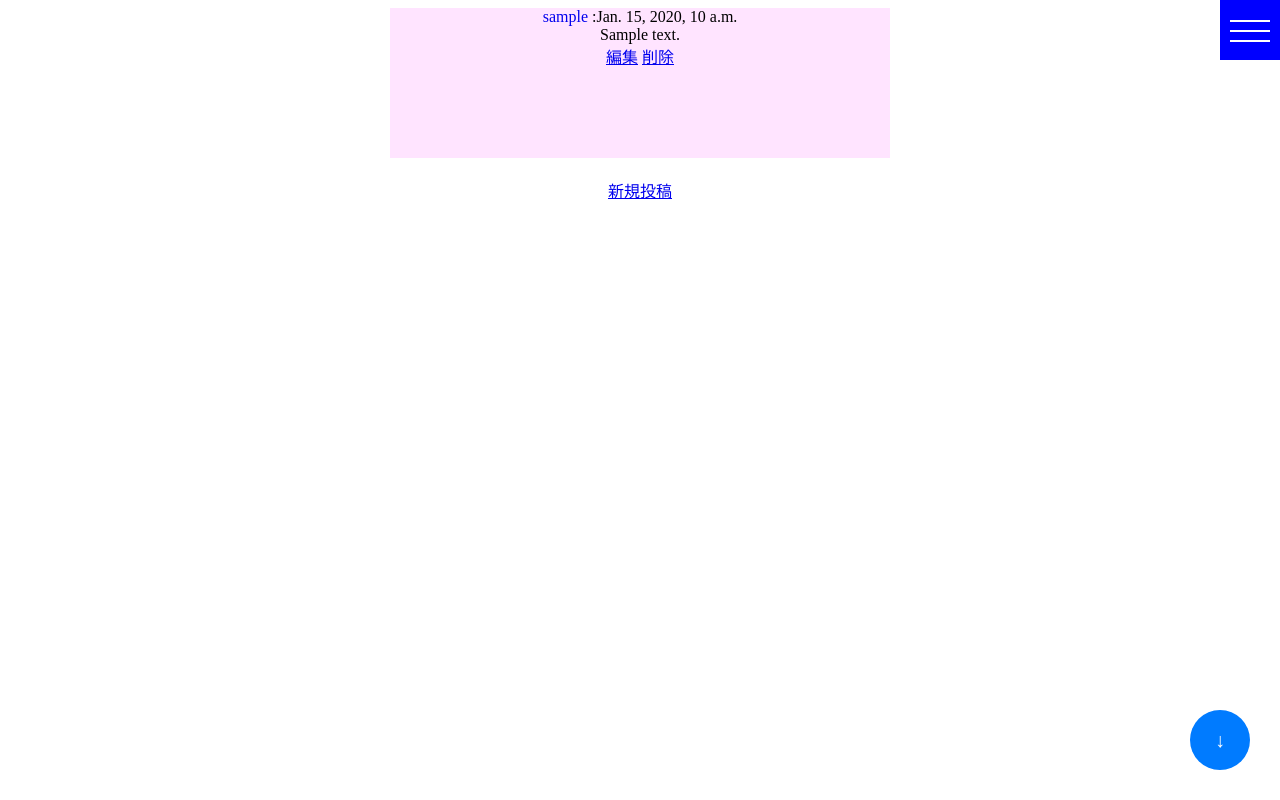
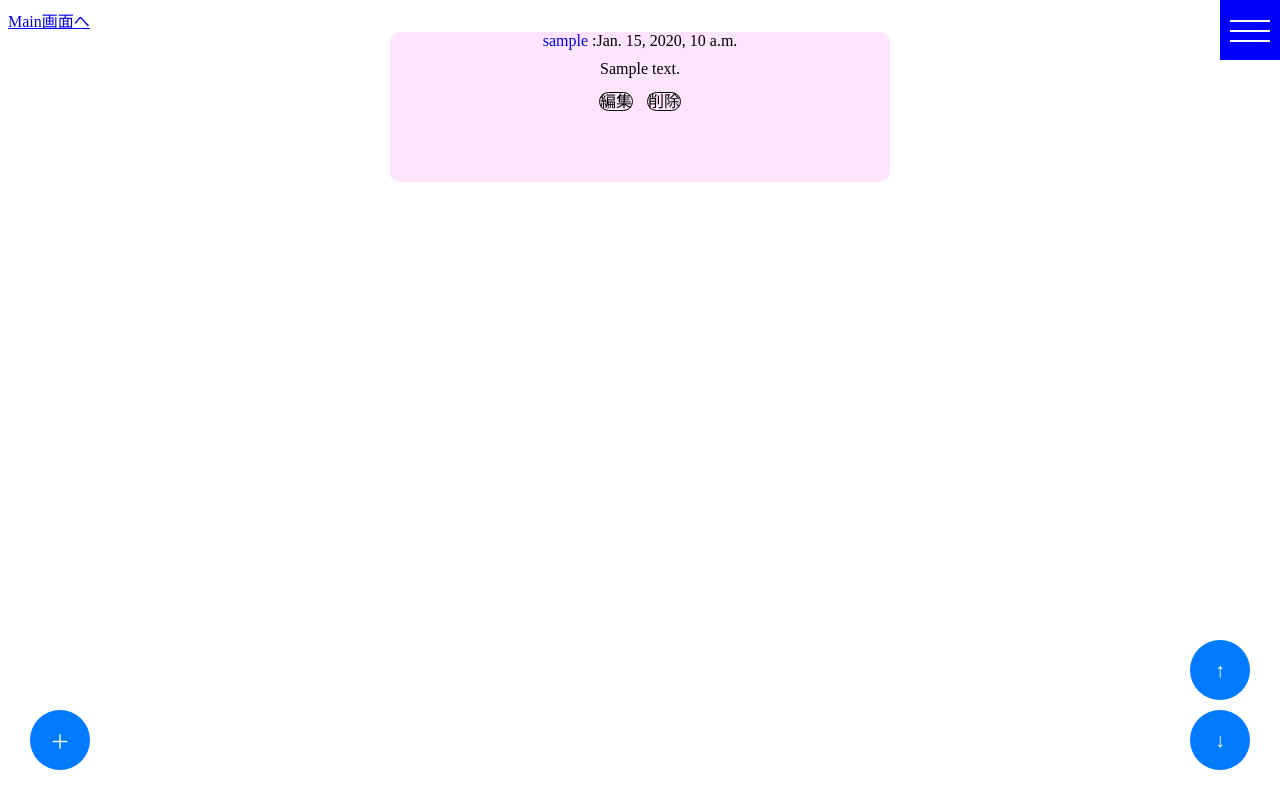
Before and after one commit to hinata-hinata/django-assignment, a Django app: template templates/posts/index.html in a window 1280 px wide. Run offline with Django 4.2, Linux system fonts and the light colour scheme; the template is opened without the code that fills it: most values are stand-ins (such as "Sample title", 1, 10 or a date in 2020).

Commit message:
フォローフォロワー機能の実装

```diff
--- a/follows/urls.py
+++ b/follows/urls.py
@@ -3,4 +3,7 @@ from . import views
 
 urlpatterns = [
   path('follow/<int:user_id>/', views.follow_view, name='follow'),
+  path('followlist/<int:user_id>/', views.followlist, name='followlist'),
+  path('followerlist/<int:user_id>/', views.followerlist, name='followerlist'),
+
 ]
--- a/static/css/index.css
+++ b/static/css/index.css
@@ -13,7 +13,10 @@ html{
   margin: 0 auto;
   margin-bottom: 20px;
   height: 150px;
+  border-radius: 10px;
 }
+
+
 
 .index .userName{
   text-decoration: none;
@@ -26,6 +29,24 @@ html{
 #scrollToBottom {
   position: fixed;
   bottom: 30px;
+  right: 30px;
+  width: 60px;              /* 幅を固定 */
+  height: 60px;             /* 高さも同じに */
+  background-color: #007bff;
+  color: white;
+  border: none;
+  border-radius: 50%;       /* ← 円形にするポイント */
+  cursor: pointer;
+  z-index: 1000;
+  display: flex;            /* 中央に配置するためにflex使用 */
+  justify-content: center;
+  align-items: center;
+  font-size: 20px;          /* テキストが小さすぎないように調整 */
+}
+
+#upBottom {
+  position: fixed;
+  bottom: 100px;
   right: 30px;
   width: 60px;              /* 幅を固定 */
   height: 60px;             /* 高さも同じに */
@@ -117,3 +138,46 @@ html{
 .item ul li {
   margin-bottom: 20px;
 }
+
+.index .body{
+  margin-top: 10px;
+  margin-bottom: 10px;
+}
+
+.postBtn {
+  position: fixed;
+  bottom: 30px;
+  left: 30px;
+  width: 60px;              /* 幅を固定 */
+  height: 60px;             /* 高さも同じに */
+  background-color: #007bff;
+  color: white;
+  border: none;
+  border-radius: 50%;       /* ← 円形にするポイント */
+  cursor: pointer;
+  z-index: 1000;
+  display: flex;            /* 中央に配置するためにflex使用 */
+  justify-content: center;
+  align-items: center;
+  font-size: 20px;          /* テキストが小さすぎないように調整 */
+  text-decoration: none;
+}
+
+.buttons .update, .delete{
+  text-decoration: none;
+  border: solid 1px black;
+  border-radius: 10px;
+  color: black;
+}
+
+.buttons .update{
+  margin-right: 5px;
+}
+
+.buttons .delete{
+  margin-left: 5px;
+}
+
+.buttons .update:hover, .delete:hover{
+  opacity: 0.7;
+}
--- a/static/js/index.js
+++ b/static/js/index.js
@@ -10,10 +10,20 @@
 
   });
 
-    document.getElementById('scrollToBottom').addEventListener('click', function () {
-    window.scrollTo({
-      top: document.body.scrollHeight,
-      behavior: 'smooth' // アニメーション付き
-    });
+  document.getElementById('scrollToBottom').addEventListener('click', function () {
+    // console.log('Button clicked');
+  window.scrollTo({
+    top: document.body.scrollHeight,
+    behavior: 'smooth' // アニメーション付き
   });
+  });
+
+  document.getElementById('upBottom').addEventListener('click', function () {
+    console.log('Button clicked');
+  window.scrollTo({
+    top: 0,
+    behavior: 'smooth' // アニメーション付き
+  });
+  });
+
 }
--- a/templates/base.html
+++ b/templates/base.html
@@ -8,6 +8,7 @@
   <title>Document</title>
 </head>
 <body>
+  <a href="{% url 'posts:index' %}">Main画面へ</a>
   <nav>
      <div class="btn">
       <i></i>
@@ -32,6 +33,7 @@
     </div>
   </nav>
 
+  <button id="upBottom">↑</button>
   <button id="scrollToBottom">↓</button>
 
   <div class="main">
--- a/templates/posts/index.html
+++ b/templates/posts/index.html
@@ -7,17 +7,19 @@
   <div class="postCard">
     <div><a class='userName' href="{% url 'accounts:profile' data.author.username %}">{{ data.author.username }}</a> :{{ data.created_at }}</div>
 
-    <div>{{ data.content }}</div>
+    <div class='body'>{{ data.content }}</div>
 
     <div class="buttons">
-      <a href="{% url 'posts:update' data.pk %}">編集</a>
-      <a href="{% url 'posts:delete' data.id %}">削除</a>
+      <a class='update' href="{% url 'posts:update' data.pk %}">編集</a>
+      <a class='delete' href="{% url 'posts:delete' data.id %}">削除</a>
     </div>
 
   </div>
   {% endfor %}
 
-  <a href="{% url 'posts:create' %}">新規投稿</a>
+  {% comment %} <a href="{% url 'posts:create' %}">新規投稿</a> {% endcomment %}
+  <a href="{% url 'posts:create' %}" class='postBtn'>＋</a>
+
 </div>
 
 {% endblock %}
--- a/templates/profiles/profile.html
+++ b/templates/profiles/profile.html
@@ -11,8 +11,8 @@
   <p>{{ profile_user.bio }}</p>
 
   <div class="follow">
-    <a href=''>フォロウ:{{ followings.count }}</a>
-    <p>フォロワー:{{ followers.count }}</p>
+    <a href='{% url "followlist" profile_user.id %}'>フォロー:{{ followings.count }}</a>
+    <a href='{% url "followerlist" profile_user.id %}'>フォロワー:{{ followers.count }}</a>
   </div>
 
   <p>これまでの投稿数:{{ post_count }}件</p>
```
Also changed, not shown: follows/views.py (+20 -2 lines), templates/follow/follow.html (added, +11 -0 lines), templates/follow/follower.html (+6 -1 lines), db.sqlite3.
